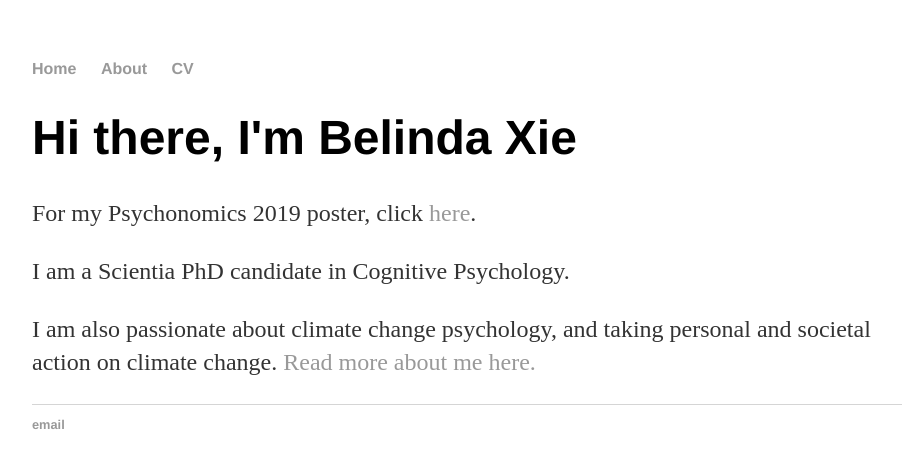
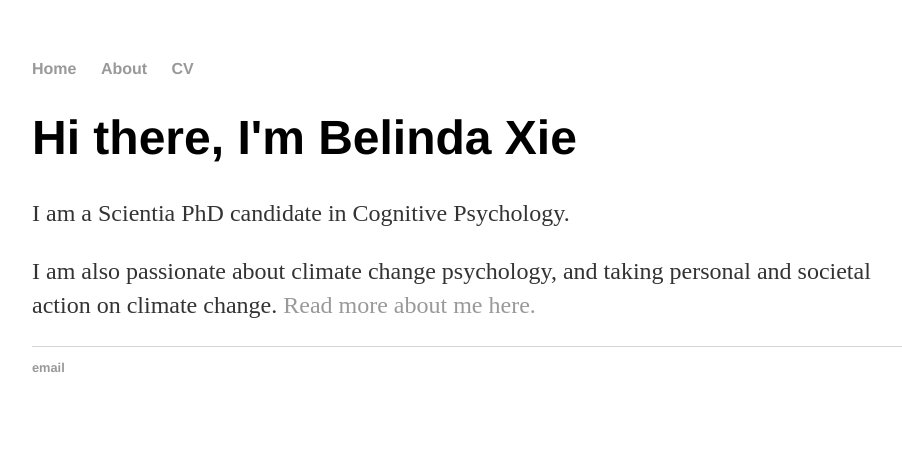
Before and after one commit to belindaxie/belindaxie.github.io, a Jekyll site: the page built from index.html, in a window 1280 px wide. Shown: the top 468 px of the page, without its empty margins (160-1062 px from the left). Built offline with Jekyll 4.4.1, drawn with Linux system fonts in a browser that asks for light colours.

Commit message:
Removed link to Psychonomics poster
As Psychonomics ended a few weeks ago

```diff
--- a/index.html
+++ b/index.html
@@ -4,6 +4,5 @@ title: Belinda Xie
 ---
 <div class="blurb">
 	<h1>Hi there, I'm Belinda Xie</h1>
-	<p>For my Psychonomics 2019 poster, click <a href="/PsychonomicPoster19_draft3.pdf">here</a>.</p>
 	<p>I am a Scientia PhD candidate in Cognitive Psychology.</p><p>I am also passionate about climate change psychology, and taking personal and societal action on climate change. <a href="/about">Read more about me here.</a></p>
 </div><!-- /.blurb -->
```
